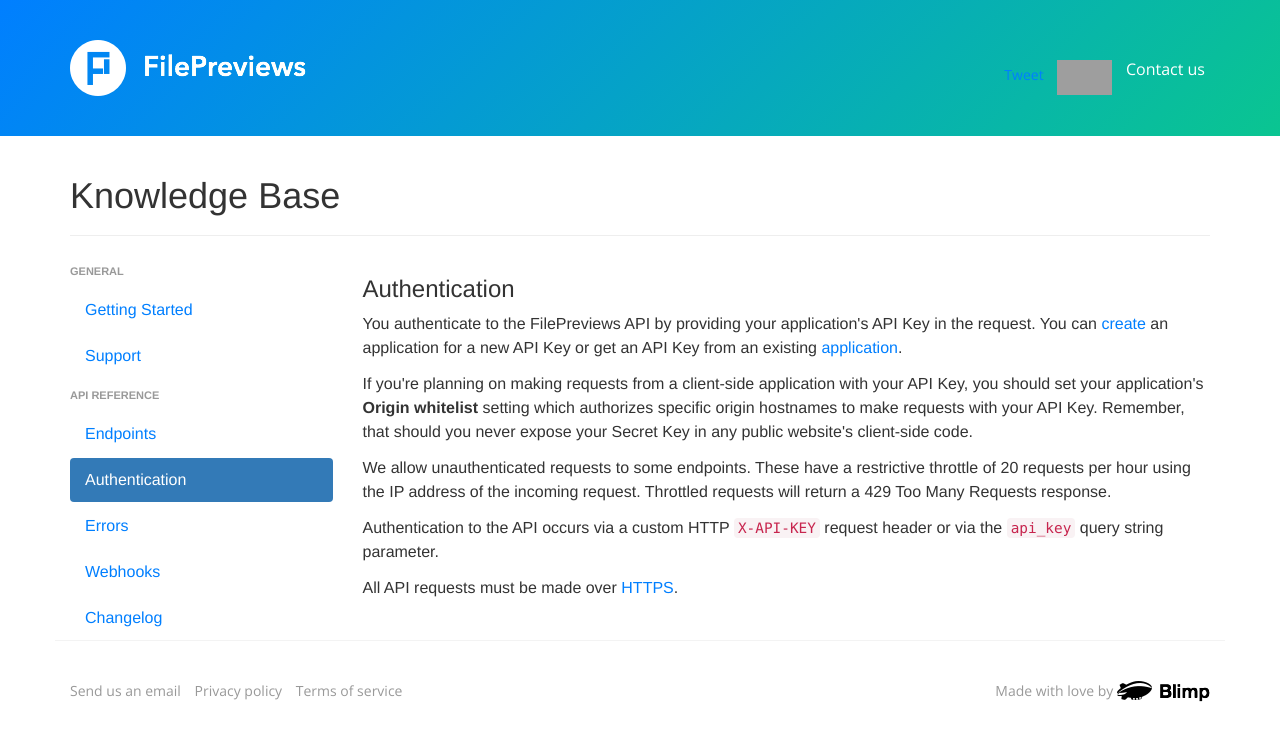
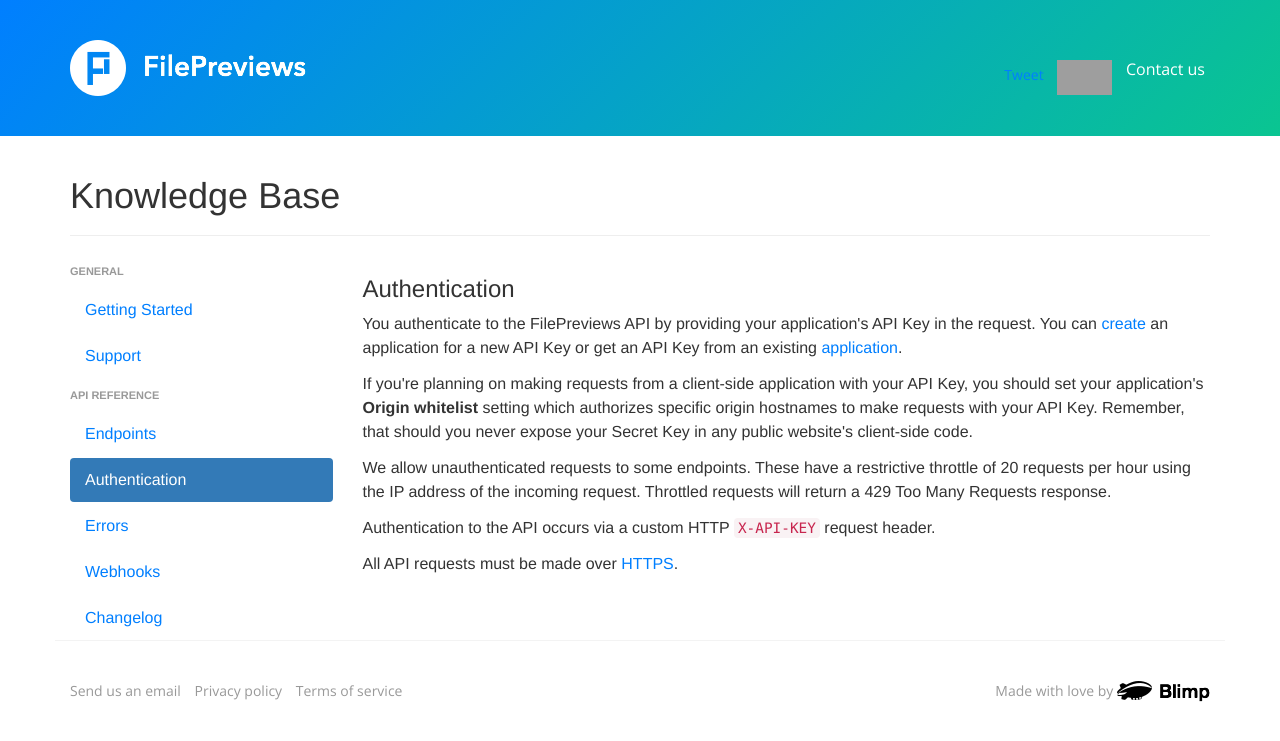
Before and after one commit to jomajoma/filepreviews.io, a Jekyll site: the page built from docs/authentication.html, in a window 1280 px wide. Shown: the top 741 px of the page. Built offline with Jekyll 4.4.1, drawn with Linux system fonts in a browser that asks for light colours; nearby versions of some CDN libraries; comment, search, counter and statistics services are not loaded; grey boxes are pictures that could not be loaded.

Commit message:
Update docs Authentication

```diff
--- a/docs/authentication.html
+++ b/docs/authentication.html
@@ -10,6 +10,6 @@
 
 <p>We allow unauthenticated requests to some endpoints. These have a restrictive throttle of 20 requests per hour using the IP address of the incoming request. Throttled requests will return a 429 Too Many Requests response.</p>
 
-<p>Authentication to the API occurs via a custom HTTP <code>X-API-KEY</code> request header or via the <code>api_key</code> query string parameter.</p>
+<p>Authentication to the API occurs via a custom HTTP <code>X-API-KEY</code> request header.</p>
 
 <p>All API requests must be made over <a href="http://en.wikipedia.org/wiki/HTTP_Secure">HTTPS</a>.</p>
```
